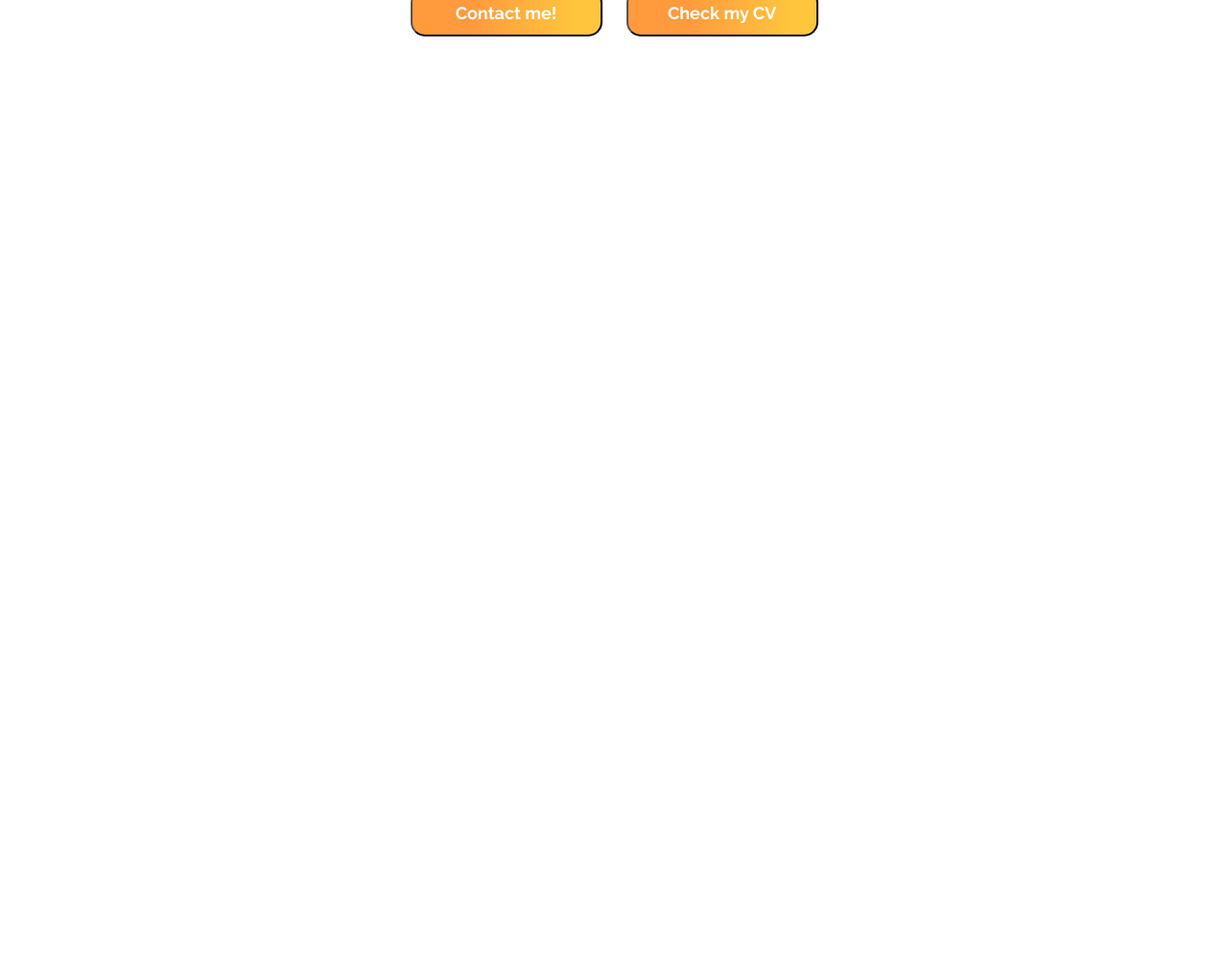
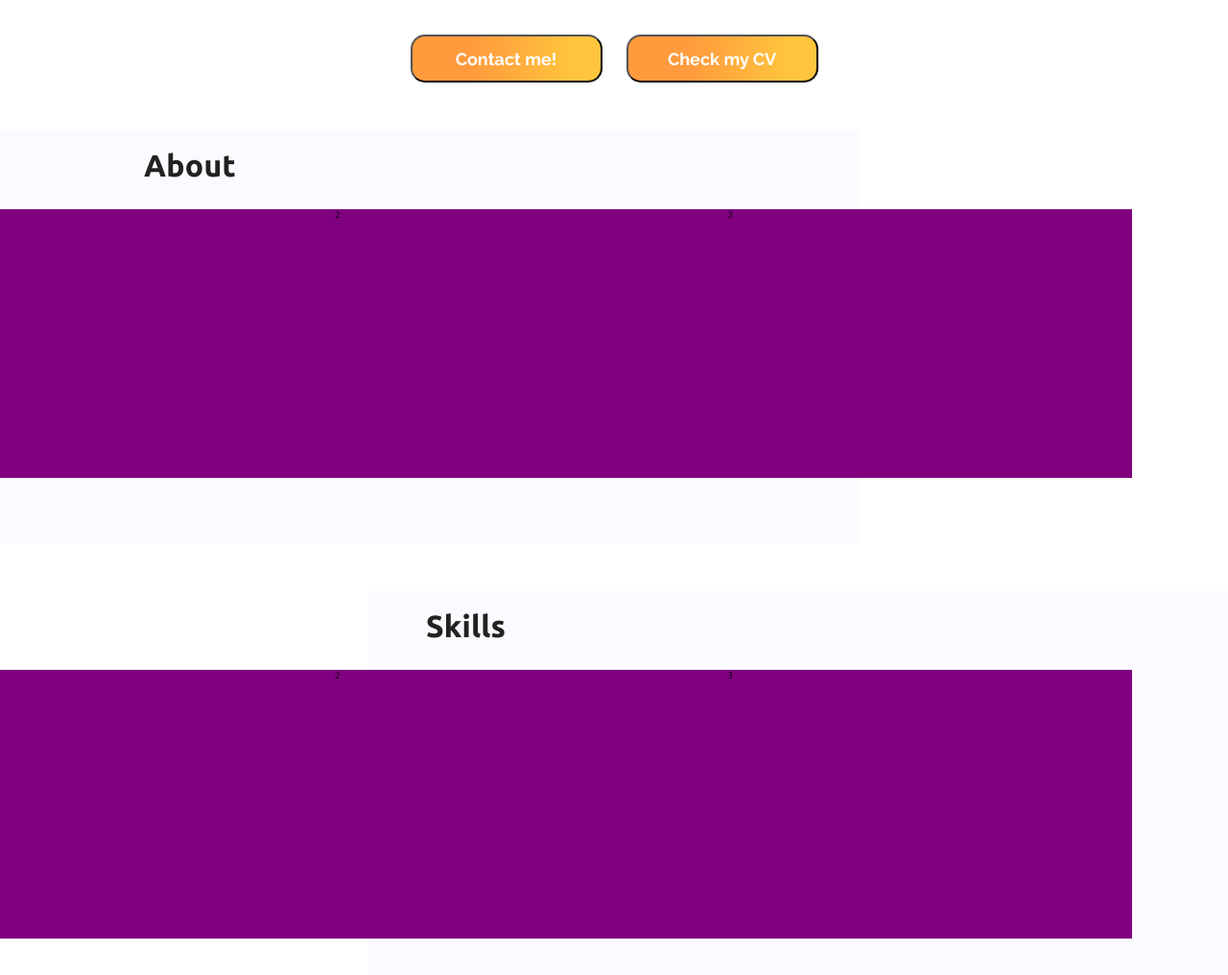
Before and after one commit to kuzelm/homepage_portfolio, a plain HTML site: page index.html in a window 1280 px wide. Shown: the part 748-1764 px from the top of the page at 96% size. Before the commit the page ends 800 px from the top, so only its background shows below. Drawn offline with nearby package versions, Linux system fonts and the light colour scheme.

Commit message:
with about&skills empty section

```diff
--- a/css/style.css
+++ b/css/style.css
@@ -88,7 +88,8 @@
 
     position:relative;
     background-image: url(../photo/cover\ photo.png) ;
-    background-size: 100% 100%;
+    background-size: cover;
+    background-position: center;
     height: 585px;
     color: white;
     z-index: -2;
@@ -98,7 +99,8 @@
 .opacity-banner {
     position:absolute;
     background-image: url(../photo/cover\ layer.png) ;
-    background-size: 100% 100%;
+    background-size: cover;
+    background-position: center;
     mix-blend-mode: lighten;
     height: 585px;
     width:100%;
@@ -185,8 +187,8 @@
 }
 
 .container h1 {
-    margin-top:1.5rem;
-    margin-bottom: 1.5rem;
+    margin-top:3.9rem;
+    margin-bottom: 3.9rem;
     font-family: var(--first-font);
     font-size: 3.6rem;
     font-weight: normal;
@@ -223,6 +225,86 @@
     color:#FFC53D;
     border: 1px solid #FFC53D;
 }
+
+.left-background {
+    position: relative;
+    margin-top: 5rem;
+
+}
+
+.left-shadow{
+     background-color: #fafaff;
+     /* background-color: purple; */
+     height: 430px;
+     width: 70%;
+}
+
+.left-shadow h1 {
+    padding: 18px 0 18px 150px;
+    color: #222;
+    font-size: 3.2rem;
+    font-family: var(--second-font);
+    line-height: 3.7rem;
+    letter-spacing: 0.02rem;
+
+
+}
+
+.about {
+    position: absolute;
+    /* background-color: #fff; */
+    top: 82px;
+    right: 100px;
+    width: 100%;
+    height: 280px;
+    color: black;
+    background-color: purple;
+    display: flex;
+}
+
+.sm-box {
+    width:33%
+}
+
+.right-background {
+    position: relative;
+    display: flex;
+    justify-content: flex-end;
+    margin-top: 5rem;
+
+}
+
+.right-shadow{
+     background-color: #fafaff;
+     /* background-color: purple; */
+     height: 430px;
+     width: 70%;
+}
+
+.right-shadow h1 {
+    padding: 18px 0 18px 60px;
+    color: #222;
+    font-size: 3.2rem;
+    font-family: var(--second-font);
+    line-height: 3.7rem;
+    letter-spacing: 0.02rem;
+
+
+}
+
+.skills {
+    position: absolute;
+    /* background-color: #fff; */
+    top: 82px;
+    right: 100px;
+    width: 100%;
+    height: 280px;
+    color: black;
+    background-color: purple;
+    display: flex;
+}
+
+
 
 @media only screen and (max-width: 426px) {
 
--- a/index.html
+++ b/index.html
@@ -48,11 +48,33 @@
         </div>
     </div>
 
+    <div class="large left-background" id="about">
+        <div class="left-shadow">
+          <h1>About</h1>
+        </div>
+        <div class="container about">
+          <div class="sm-box">1</div>
+          <div class="sm-box">2</div>
+          <div class="sm-box">3</div>
+    </div>
+
+    <div class="large right-background" id="skills">
+        <div class="right-shadow">
+          <h1>Skills</h1>
+        </div>
+        <div class="container skills">
+          <div class="sm-box">1</div>
+          <div class="sm-box">2</div>
+          <div class="sm-box">3</div>
+    </div>
+
+  <br>
+  <br>
+  <br>
+  <br>
+
 
 <script src="https://code.jquery.com/jquery-3.4.1.js"></script>
 <script src="js/script.js"></script>
-
-
-
 </body>
 </html>
```
